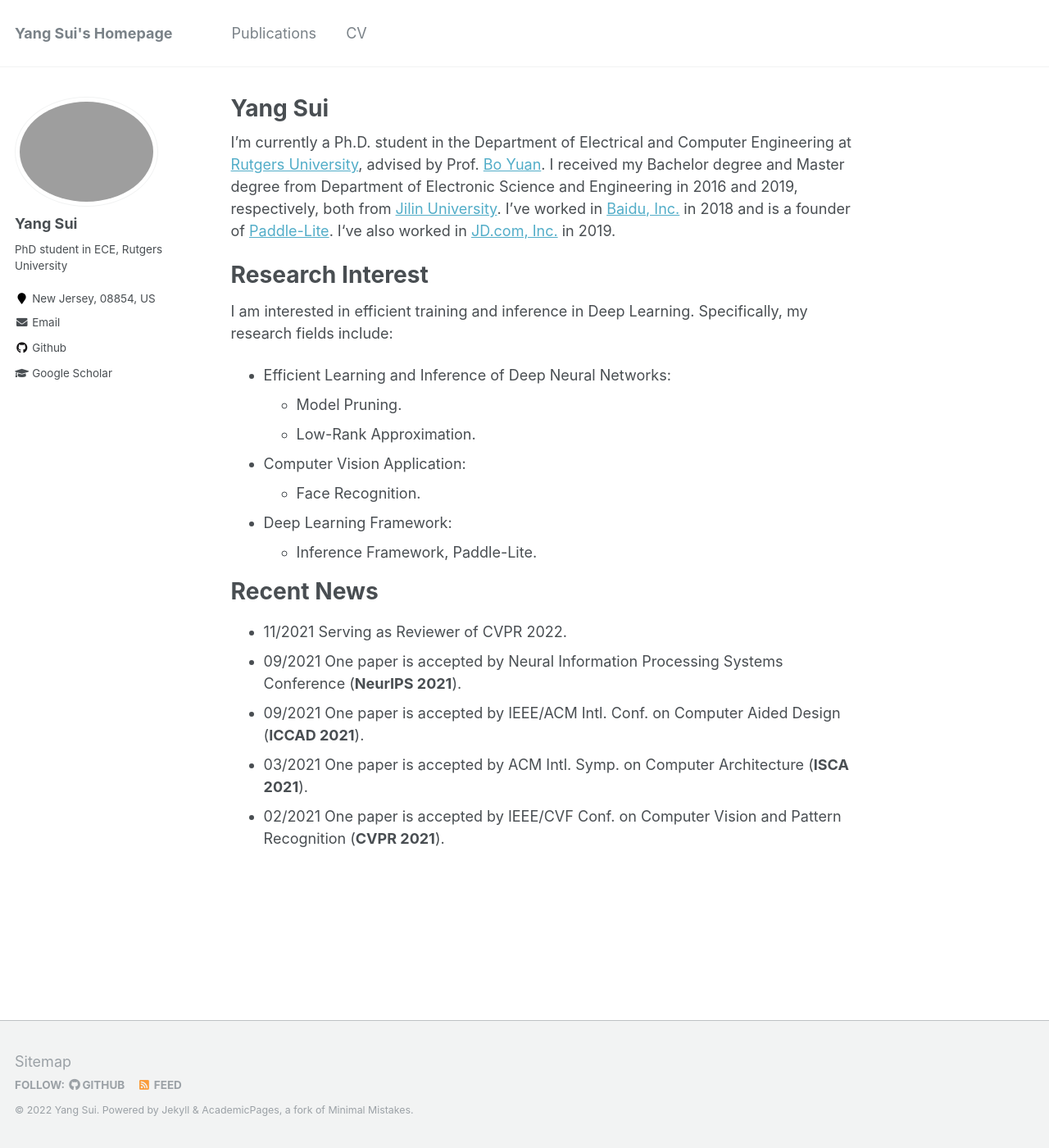
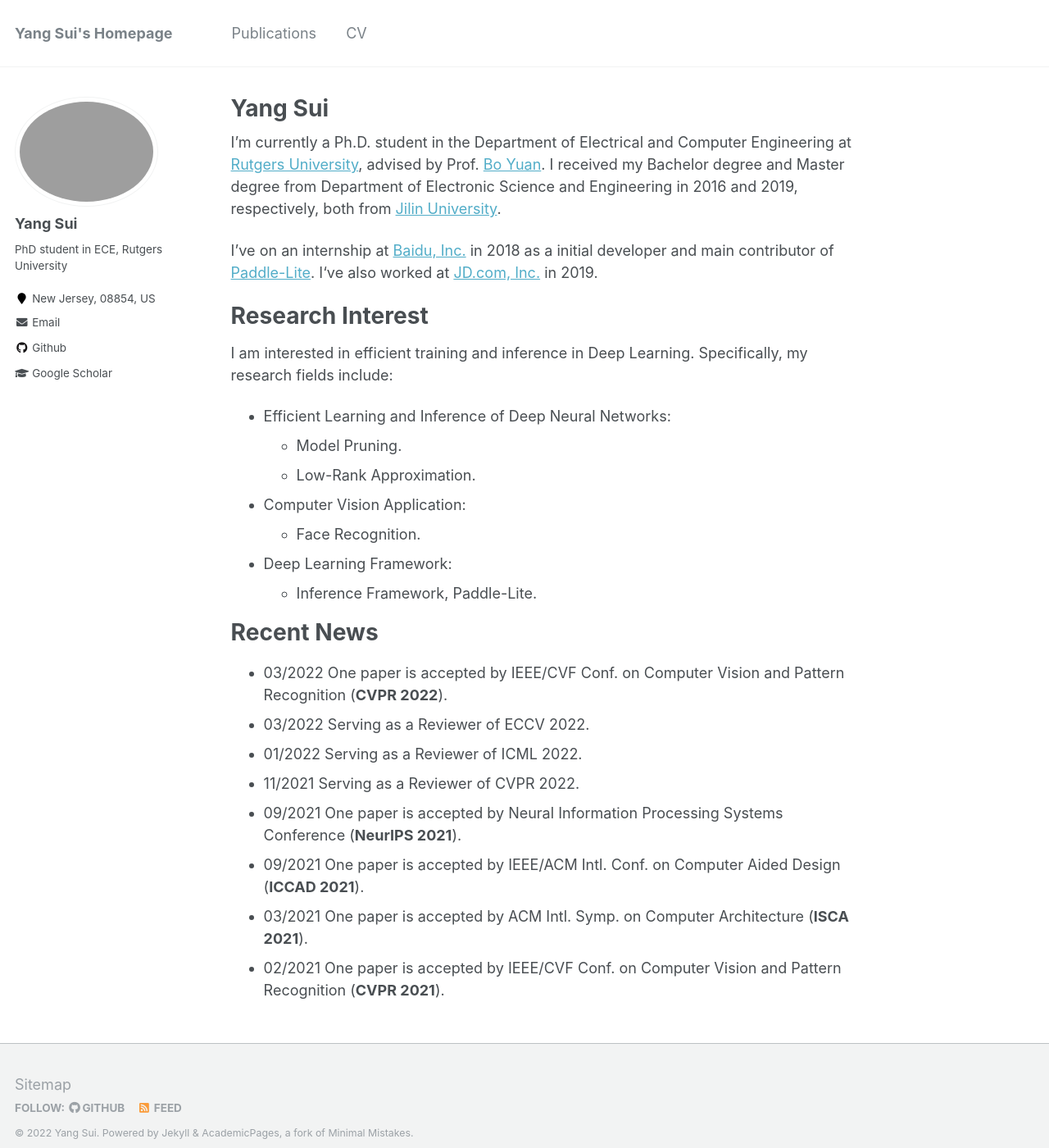
Before and after one commit to Eclipsess/yang-sui.github.io, a Jekyll site: the page built from _pages/about.md, in a window 1280 px wide and 1400 px high. Shown: the whole window at 82% size. Built offline with Jekyll 4.4.1, drawn with Linux system fonts in a browser that asks for light colours.

Commit message:
Update about.md

```diff
--- a/_pages/about.md
+++ b/_pages/about.md
@@ -9,7 +9,8 @@ redirect_from:
 ---
 
 I'm currently a Ph.D. student in the Department of Electrical and Computer Engineering at [Rutgers University](https://newbrunswick.rutgers.edu/), advised by Prof. [Bo Yuan](https://sites.google.com/site/boyuaneecs/). I received my Bachelor degree and Master degree from Department of Electronic Science and Engineering in 2016 and 2019, respectively, both from [Jilin University](https://global.jlu.edu.cn/).
-I’ve worked in [Baidu, Inc.](https://en.wikipedia.org/wiki/Baidu) in 2018 and is a founder of [Paddle-Lite](https://github.com/PaddlePaddle/Paddle-Lite). I‘ve also worked in [JD.com, Inc.](https://en.wikipedia.org/wiki/JD.com) in 2019.
+
+I’ve on an internship at [Baidu, Inc.](https://en.wikipedia.org/wiki/Baidu) in 2018 as a initial developer and main contributor of [Paddle-Lite](https://github.com/PaddlePaddle/Paddle-Lite). I‘ve also worked at [JD.com, Inc.](https://en.wikipedia.org/wiki/JD.com) in 2019.
 
 Research Interest
 ======
@@ -24,8 +25,10 @@ I am interested in efficient training and inference in Deep Learning. Specifical
 
 Recent News
 ======
-
-- 11/2021 Serving as Reviewer of CVPR 2022.
+- 03/2022 One paper is accepted by IEEE/CVF Conf. on Computer Vision and Pattern Recognition (**CVPR 2022**).
+- 03/2022 Serving as a Reviewer of ECCV 2022.
+- 01/2022 Serving as a Reviewer of ICML 2022.
+- 11/2021 Serving as a Reviewer of CVPR 2022.
 - 09/2021 One paper is accepted by Neural Information Processing Systems Conference (**NeurIPS 2021**).
 - 09/2021 One paper is accepted by IEEE/ACM Intl. Conf. on Computer Aided Design (**ICCAD 2021**).
 - 03/2021 One paper is accepted by ACM Intl. Symp. on Computer Architecture (**ISCA 2021**).
```
